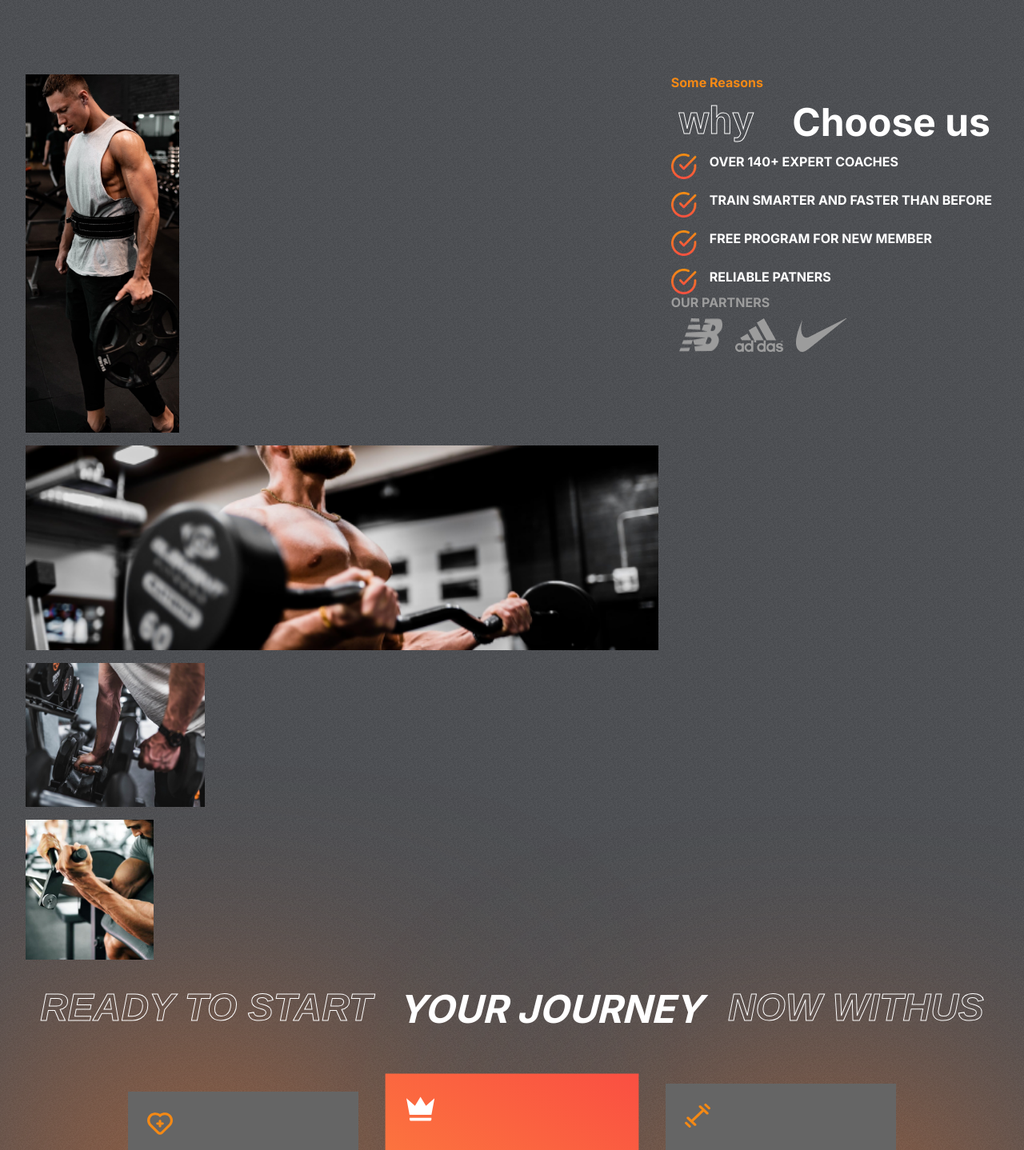
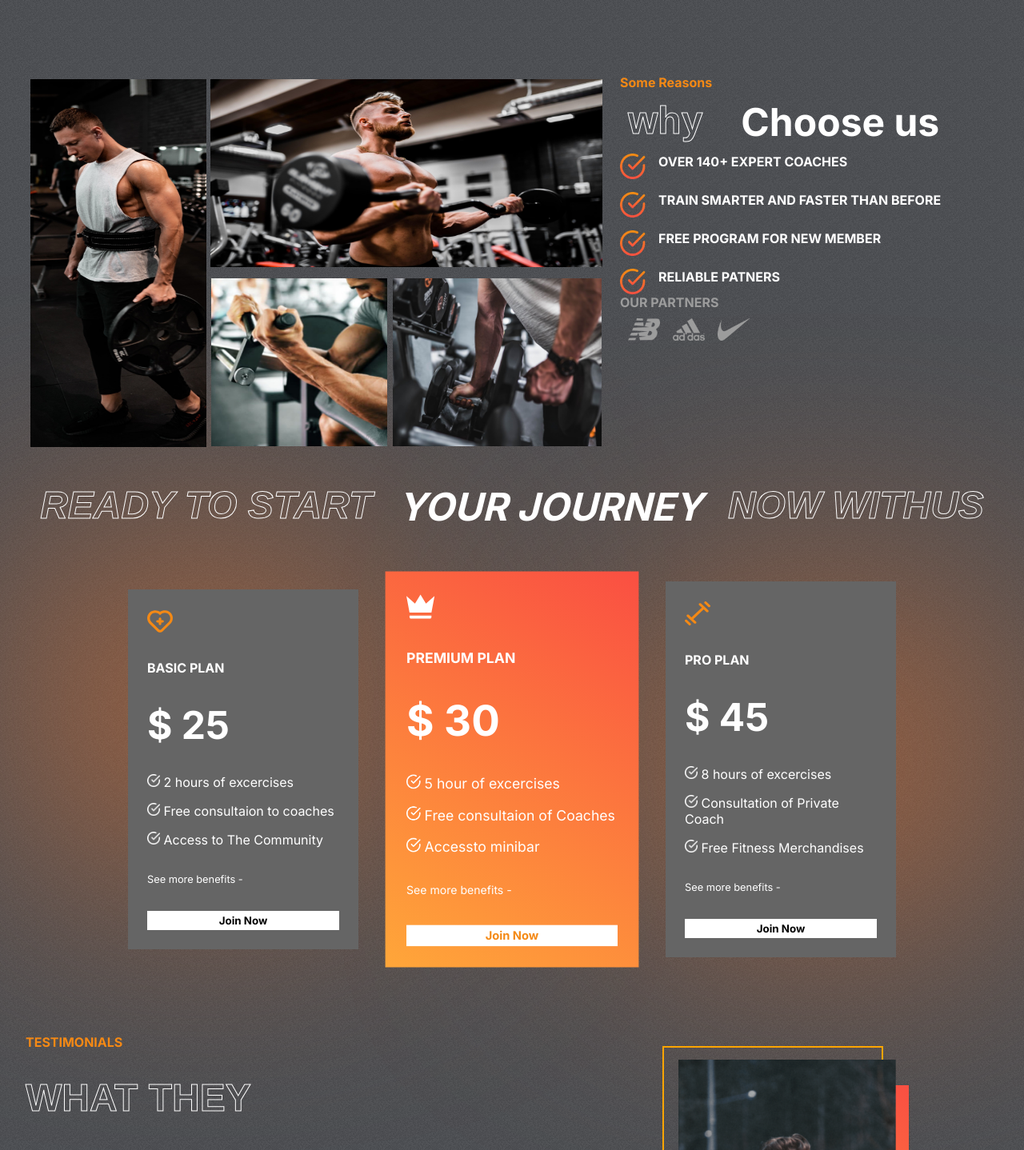
Before and after one commit to pushpendrasingh001/FitClub, a React (Create React App) app: page / in a window 1280 px wide. Shown: the part 1112-2550 px from the top of the page at 80% size. Built offline with nearby package versions, Linux system fonts and the light colour scheme.

Commit message:
make responsive join button

```diff
--- a/src/components/Hero/Hero.css
+++ b/src/components/Hero/Hero.css
@@ -105,7 +105,7 @@ z-index: 1;
 .right-h>.btn
 {
   position: absolute;
-  right:3rem;top:2rem;color:black;
+  right:3rem;top:2rem;color:rgb(10, 9, 9);
   background:white;
 
 }
@@ -131,7 +131,7 @@ z-index: 1;
 }
 .heart-rate>span:nth-child(3)
 {
-  color: var(--white);
+  color:white;
   font-size: 1.5rem;
 }
 .hero-image
--- a/src/components/Join/Join.css
+++ b/src/components/Join/Join.css
@@ -74,4 +74,7 @@ color:var(--ligthgrayz);
       display: flex;
       justify-self: center;
     }
+    .btn-j {
+      margin-left: -15px;
+    }
   }
--- a/src/components/Reasons/Reasons.css
+++ b/src/components/Reasons/Reasons.css
@@ -1,49 +1,35 @@
+.grid-container>img{
+  max-width: 100%;
+  height: auto;
+}
+.item1 { grid-area: img1; }
+.item2 { grid-area: img4; }
+.item3 { grid-area: img2; }
+.item4 { grid-area: img3; }
+
+.grid-container {
+  display: grid;
+  grid-template-areas:
+    'img1  img4 img4 img4 img4'
+    'img1  img2 img2 img3 img3'
+   ;
+  gap: 5px;
+  background-color: transparent;
+  padding: 6px;
+}
+
+.grid-container > div {
+
+  text-align: center;
+  font-size: 30px;
+}
 .Reasons
 {
   padding: 0 2rem;
   display: flex;
   gap:1rem ;
-
 }
-
-.left-r
-{
-  flex:1 1;
-  display: grid;
-  grid-template-columns: repeat(3, 1fr);
-  gap: 1rem;
-  grid-auto-rows: 1fr;
-
-}
-.left-r>img{
-  object-fit:cover;
-}
-.left-r>:nth-child(1)
-{
-width: 12rem;
-grid-row:1/3;
-height:28rem;
-}
-.left-r>:nth-child(2)
-{
-  width: auto;
-  height: 16rem;
-  grid-column: 2/4;
-}
-.left-r>:nth-child(3)
-{
-  width: 14rem;
-  grid-column: 2/3;
-  grid-row: 2;
-}
-.left-r>:nth-child(4)
-{
-width: 10rem;
-grid-row:2;
-grid-column: 3/4;
-height: 11. 2rem ;
-}
-.left-r{
+.righ-r{
   flex: 1 1;
   text-transform: uppercase;
   gap: 1rem;
@@ -92,7 +78,7 @@ gap: 1rem;
   gap: 1rem;
   margin: 10px;
 }
-partners>img{
+.partners>img{
   width: 2.5rem;
 }
 @media screen and (max-width:768px) {
@@ -100,28 +86,9 @@ partners>img{
   {
     flex-direction: column;
   }
-  .left-r
-  {
-    grid-auto-rows: auto;
-    overflow: hidden;
+  .grid-container>.item1{
+    height: 200px;
+    width: 319px;
   }
-  .left-r>:nth-child(1)
-  {
-    width: 7rem;
-    height: 17rem;
-  }
-  .left-r>:nth-child(2)
-  {
-    width: 10rem;
-    height: 15rem;
-  }
-  .left-r>:nth-child(3)
-  {
-    width: 7rem;
-  }
-  .left-r>:nth-child(4)
-  {
-    width: 7rem;
-    height: 6rem;
-  }
+
 }
--- a/src/components/Reasons/Reasons.jsx
+++ b/src/components/Reasons/Reasons.jsx
@@ -11,12 +11,20 @@ import tick from "../../assets/tick.png"
 function Reasons() {
   return (
     <div className='Reasons' id="reasons">
-  <div className="left-r">
-    <img src={image1} alt="missing" />
-   <img src={image2} alt="missing" />
-    <img src={image3} alt="missing" />
-  <img src={image4} alt="missing" />
-  </div>
+   <div class="grid-container">
+        <div class="item1">
+          <img src={image1} alt="missing" height={460} width={220} />
+        </div>
+        <div class="item2">
+          <img src={image2} alt="missing" height={235} width={490} />
+        </div>
+        <div class="item3">
+          <img src={image4} alt="missing" height={210} width={220} />
+        </div>
+        <div class="item4">
+          <img src={image3} alt="missing" height={210} />
+        </div>
+        </div>
 
 
   <div className="right-r">
--- a/src/components/Testimonials/Testimonials.css
+++ b/src/components/Testimonials/Testimonials.css
@@ -74,6 +74,7 @@ top: 2rem;
 .arrows>img{
   width: 1.5rem;
   cursor: pointer;
+  margin-left: 10px;
 }
 @media screen and (max-width:768px)
 {
@@ -109,4 +110,9 @@ display: block;
 bottom:0;
 left: 0;
   }
+  .arrows>img{
+    width: 1.5rem;
+    cursor: pointer;
+    margin-left: 10px;
   }
+  }
```
